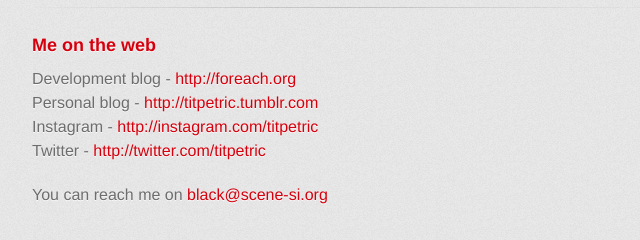
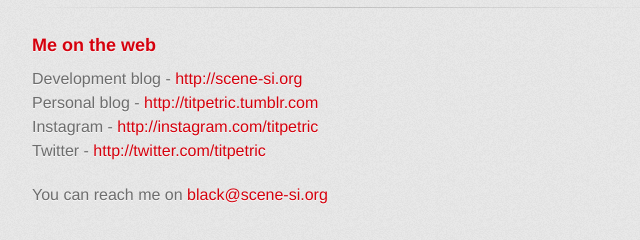
Before and after one commit to titpetric/titpetric.github.com, a plain HTML site: page index.html in a window 1280 px wide. Shown: the part 1383-1623 px from the top of the page, 298-938 px from the left. Drawn offline with nearby package versions, Linux system fonts and the light colour scheme; a script that the page names is missing; a web font is replaced by a local one.

Commit message:
update link to dev blog

```diff
--- a/index.html
+++ b/index.html
@@ -78,7 +78,7 @@
 
 <h3>Me on the web</h3>
 
-<p>Development blog - <a href="http://foreach.org">http://foreach.org</a><br>
+<p>Development blog - <a href="http://scene-si.org">http://scene-si.org</a><br>
 Personal blog - <a href="http://titpetric.tumblr.com">http://titpetric.tumblr.com</a><br>
 Instagram - <a href="http://instagram.com/titpetric">http://instagram.com/titpetric</a><br>
 Twitter - <a href="http://twitter.com/titpetric">http://twitter.com/titpetric</a></p>
```
